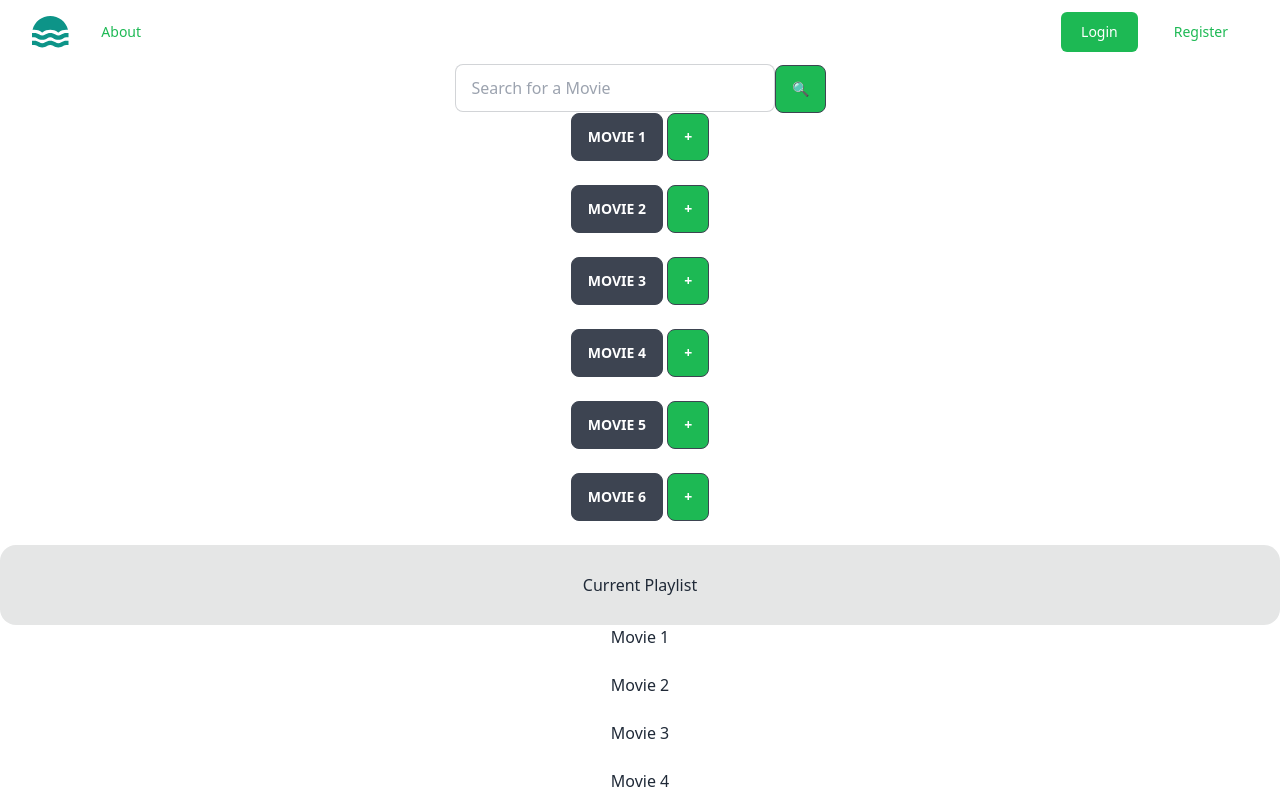
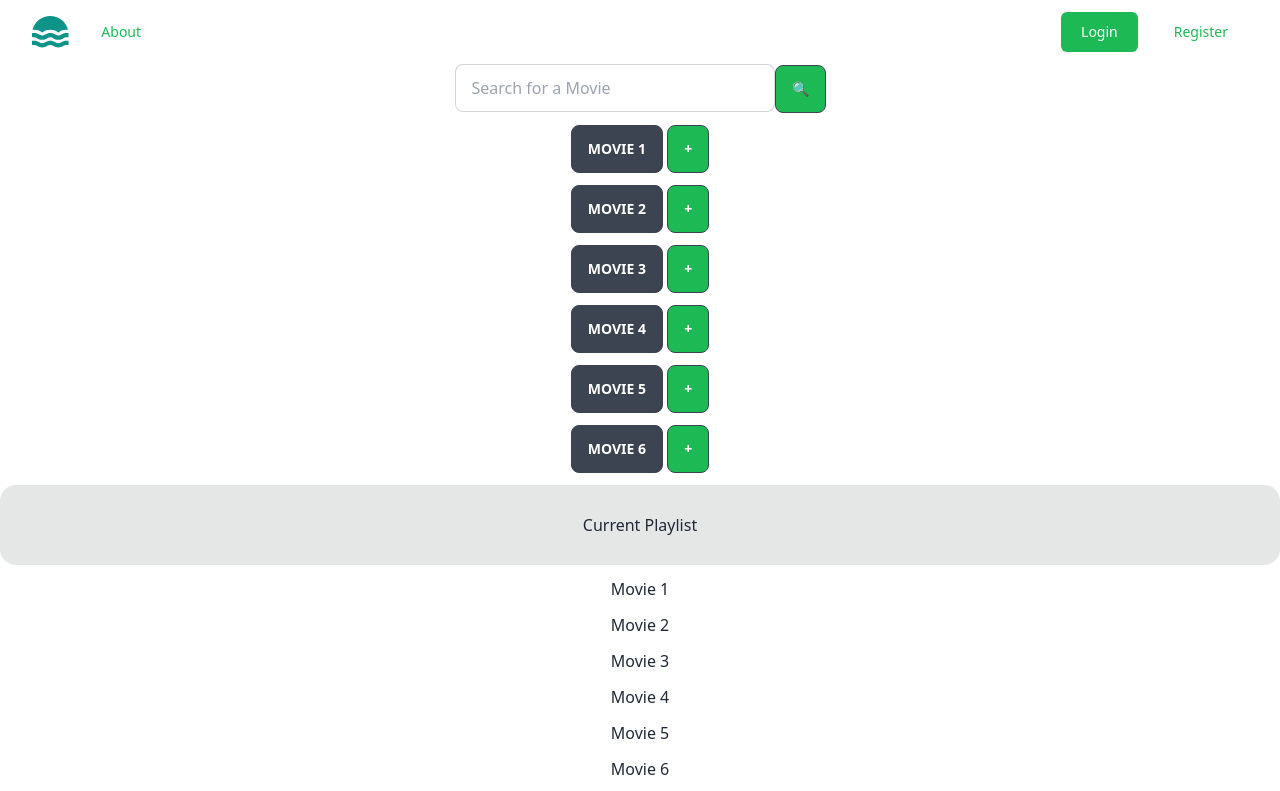
Before and after one commit to Indrajeet2002/my-app, a React (Create React App) app: page / in a window 1280 px wide. Shown: the top 791 px of the page. Built offline with nearby package versions, Linux system fonts and the light colour scheme; no server answers.

Commit message:
small changes

```diff
--- a/src/Search.js
+++ b/src/Search.js
@@ -1,31 +1,50 @@
 import "./index.css";
 
 const Search = () => {
+    const movies = [];
+    movies.push("Movie 1", "Movie 2", "Movie 3");
+
+
   return (
-    <div>
+    <>
         <input type="text" placeholder="Search for a Movie" className="input input-bordered w-full max-w-xs" />
         <button className="btn bg-[#1DB954] text-white">🔍</button>
-        <div>
-            <button className="btn">Movie 1</button> <button className="btn bg-[#1DB954] text-white">+</button><br></br><br></br>
-            <button className="btn">Movie 2</button> <button className="btn bg-[#1DB954] text-white">+</button><br></br><br></br>
-            <button className="btn">Movie 3</button> <button className="btn bg-[#1DB954] text-white">+</button><br></br><br></br>
-            <button className="btn">Movie 4</button> <button className="btn bg-[#1DB954] text-white">+</button><br></br><br></br>
-            <button className="btn">Movie 5</button> <button className="btn bg-[#1DB954] text-white">+</button><br></br><br></br>
-            <button className="btn">Movie 6</button> <button className="btn bg-[#1DB954] text-white">+</button><br></br><br></br>
-        </div>
+        <add className="add">
+            <ul>
+                <li className="py-3">
+                    <button className="btn">Movie 1</button> <button className="btn bg-[#1DB954] text-white">+</button>
+                </li>
+                <li className="pb-3">
+                    <button className="btn">Movie 2</button> <button className="btn bg-[#1DB954] text-white">+</button>
+                </li>
+                <li className="pb-3">
+                    <button className="btn">Movie 3</button> <button className="btn bg-[#1DB954] text-white">+</button>
+                </li>
+                <li className="pb-3">
+                    <button className="btn">Movie 4</button> <button className="btn bg-[#1DB954] text-white">+</button>
+                </li>
+                <li className="pb-3">
+                    <button className="btn">Movie 5</button> <button className="btn bg-[#1DB954] text-white">+</button>
+                </li>
+                <li className="pb-3">
+                    <button className="btn">Movie 6</button> <button className="btn bg-[#1DB954] text-white">+</button>
+                </li>
+
+            </ul>
+        </add>
 
         <div className="grid h-20 flex-grow card bg-base-300 rounded-box place-items-center">
             Current Playlist
         </div>
-        <div>
-            Movie 1 <br></br><br></br>
-            Movie 2 <br></br><br></br>
-            Movie 3 <br></br><br></br>
-            Movie 4 <br></br><br></br>
-            Movie 5 <br></br><br></br>
-            Movie 6 <br></br><br></br>
-        </div>
-    </div>
+        <ul>
+            <li className="py-3">Movie 1</li>
+            <li className="pb-3">Movie 2</li>
+            <li className="pb-3">Movie 3</li>
+            <li className="pb-3">Movie 4</li>
+            <li className="pb-3">Movie 5</li>
+            <li className="pb-3">Movie 6</li>
+        </ul>
+    </>
 
   );
 };
```
Also changed, not shown: src/index.css (+9 -0 lines).
